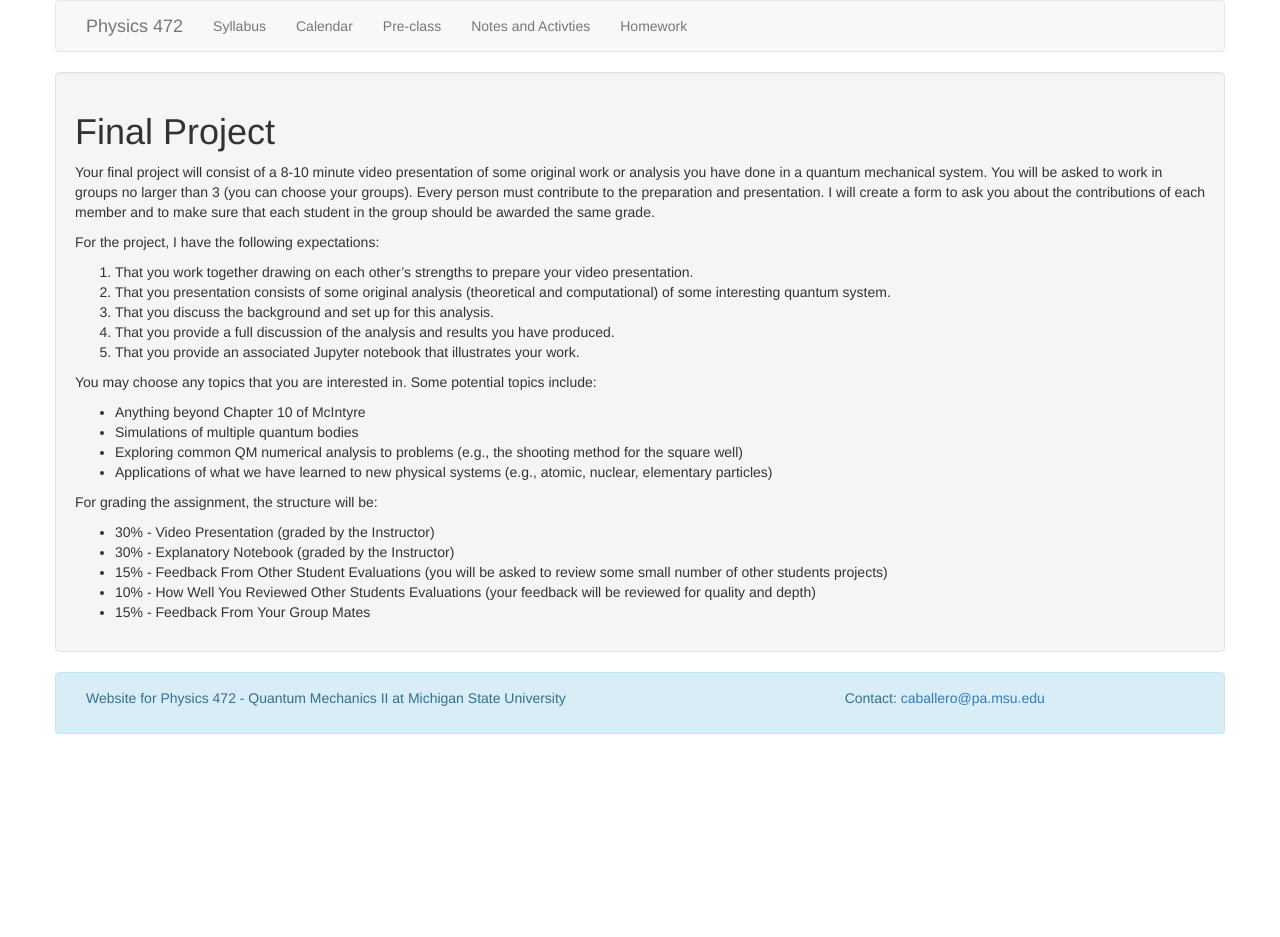
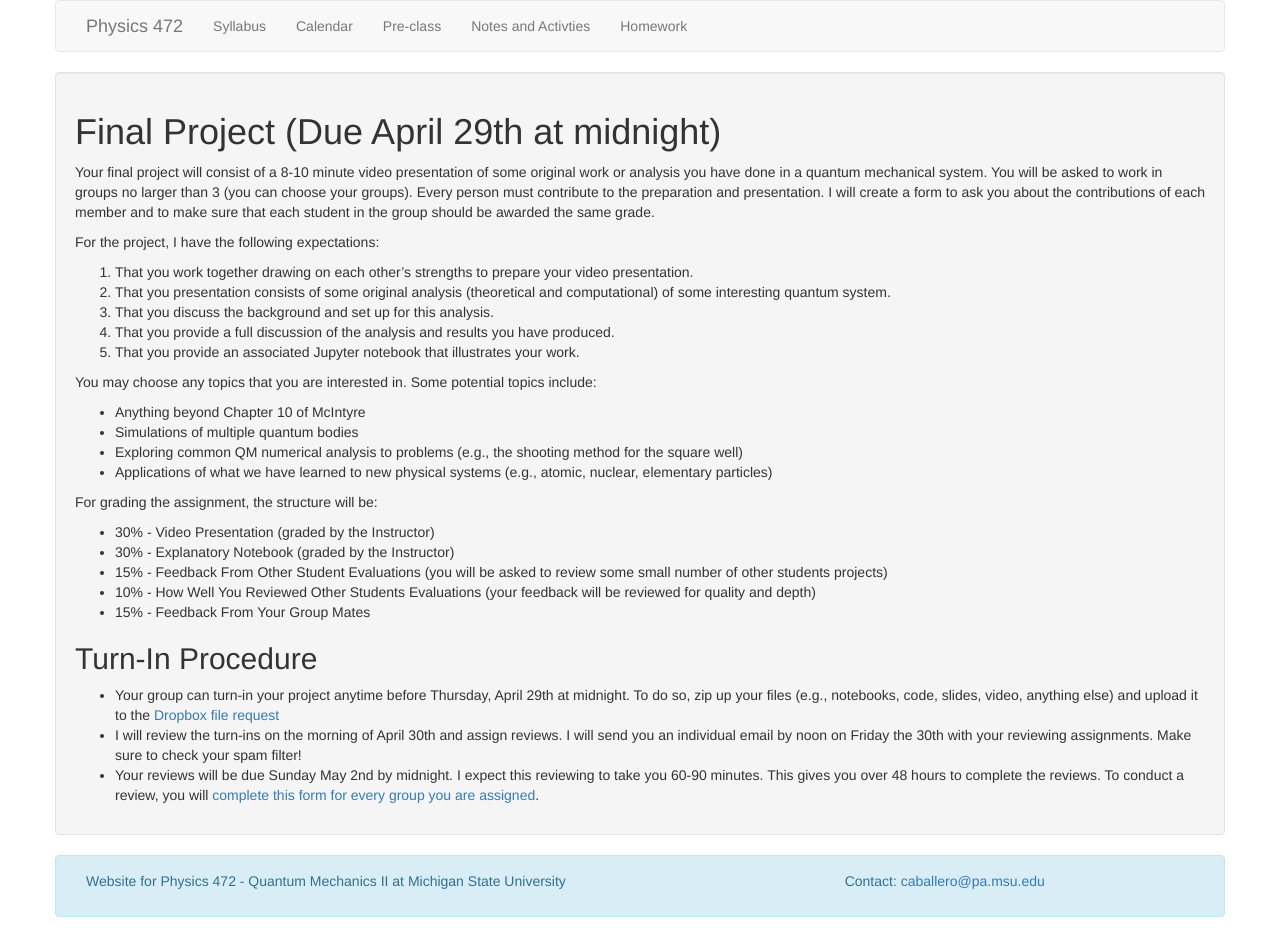
Before and after one commit to dannycab/phy472msu_s2021, a Jekyll site: the page built from assignments/finalproject.md, in a window 1280 px wide. Built offline with Jekyll 4.4.1, drawn with Linux system fonts in a browser that asks for light colours; before the commit the page ends 900 px from its top, so only the background shows below that.

Commit message:
added day 38 in class

```diff
--- a/assignments/finalproject.md
+++ b/assignments/finalproject.md
@@ -1,6 +1,6 @@
 ---
 layout: page
-title: Final Project
+title: Final Project (Due April 29th at midnight)
 use_math: true
 ---
 
@@ -27,3 +27,9 @@ For grading the assignment, the structure will be:
 * 15% - Feedback From Other Student Evaluations (you will be asked to review some small number of other students projects)
 * 10% - How Well You Reviewed Other Students Evaluations (your feedback will be reviewed for quality and depth)
 * 15% - Feedback From Your Group Mates
+
+## Turn-In Procedure
+
+- Your group can turn-in your project anytime before Thursday, April 29th at midnight. To do so, zip up your files (e.g., notebooks, code, slides, video, anything else) and upload it to the [Dropbox file request](https://www.dropbox.com/request/TpydXQKRbVnKGchOdlHE)
+- I will review the turn-ins on the morning of April 30th and assign reviews. I will send you an individual email by noon on Friday the 30th with your reviewing assignments. Make sure to check your spam filter!
+- Your reviews will be due Sunday May 2nd by midnight. I expect this reviewing to take you 60-90 minutes. This gives you over 48 hours to complete the reviews. To conduct a review, you will [complete this form for every group you are assigned](https://msu.co1.qualtrics.com/jfe/form/SV_1LmfHHdFY5gc5Tw).
```
Also changed, not shown: assignments/index.md (+6 -1 lines), notes/in-class/day38.md (added, +20 -0 lines), notes/index.md (+1 -1 lines).
